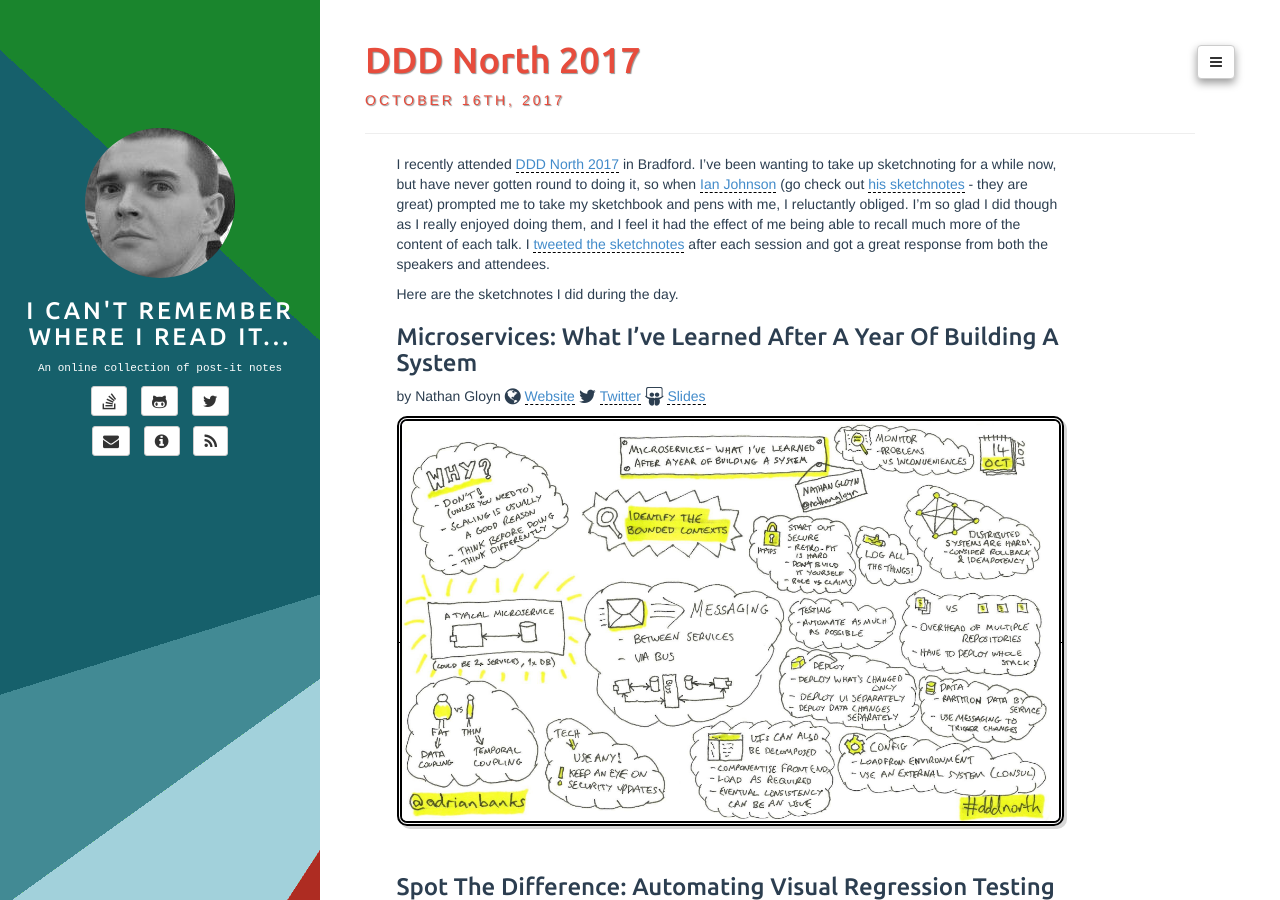
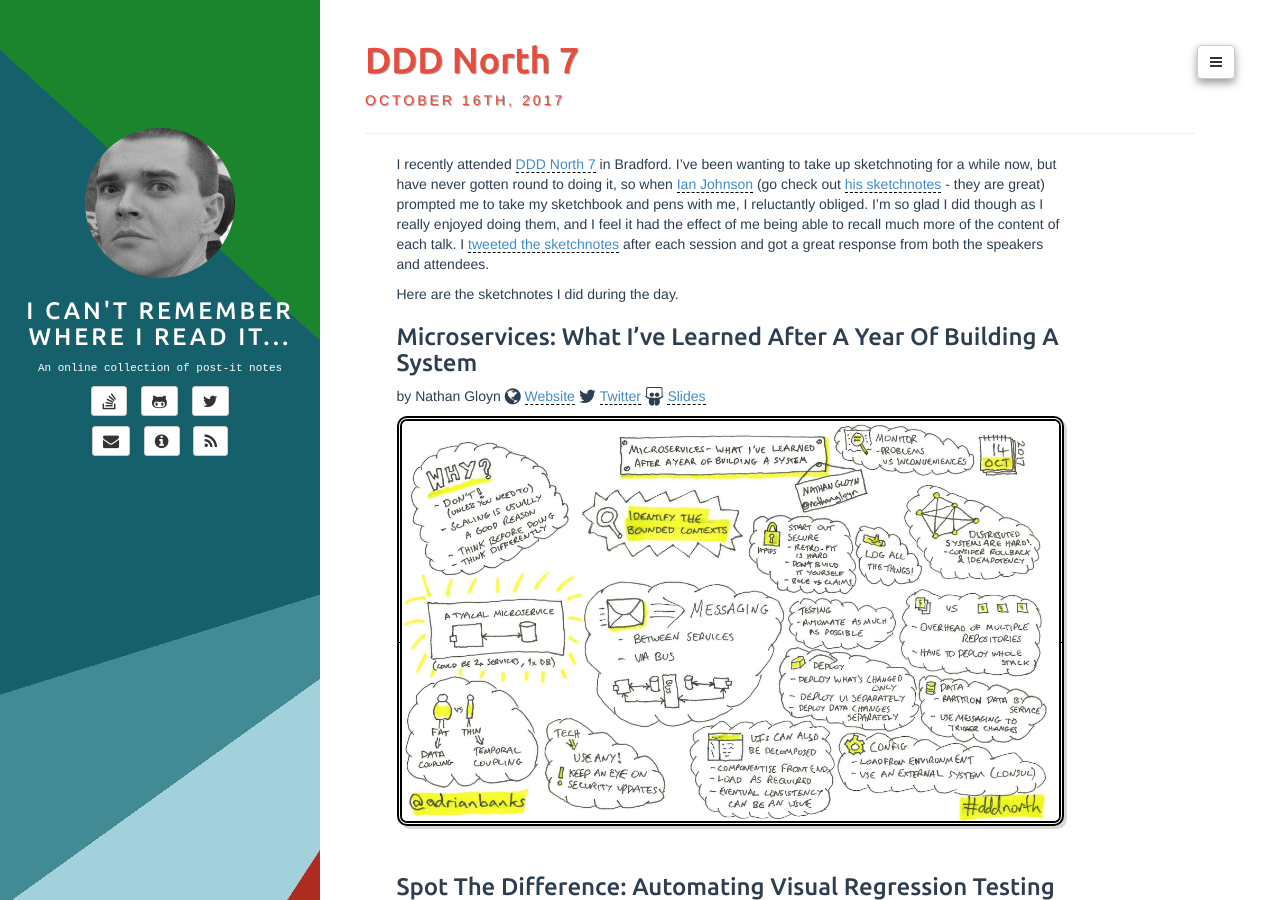
Before and after one commit to adrianbanks/adrianbanks.github.io, a Jekyll site: the page built from _posts/2017/10/2017-10-16-ddd-north-7.md, in a window 1280 px wide and 900 px high. Built offline with Jekyll 4.4.1, drawn with Linux system fonts in a browser that asks for light colours.

Commit message:
Use a consistent post naming style

```diff
--- a/_posts/2017/10/2017-10-16-ddd-north.md
+++ b/_posts/2017/10/2017-10-16-ddd-north-7.md
@@ -1,12 +1,12 @@
 ---
 layout: post
-title: DDD North 2017
+title: DDD North 7
 categories: [ddd-events, sketchnotes]
 tags: [microservices, testing, mob-programming, alexa]
 fullview: true
 ---
 
-I recently attended [DDD North 2017](http://www.dddnorth.co.uk) in Bradford. I've been wanting to take up sketchnoting for a while now, but have never gotten round to doing it, so when [Ian Johnson](https://twitter.com/IJohnson_TNF) (go check out [his sketchnotes](https://twitter.com/search?q=from%3Aijohnson_tnf%20%23sketchnote&src=typd) - they are great) prompted me to take my sketchbook and pens with me, I reluctantly obliged. I'm so glad I did though as I really enjoyed doing them, and I feel it had the effect of me being able to recall much more of the content of each talk. I [tweeted the sketchnotes](https://twitter.com/search?q=from%3Aadrianbanks%20%23dddnorth%20by&src=typd) after each session and got a great response from both the speakers and attendees.
+I recently attended [DDD North 7](http://www.dddnorth.co.uk) in Bradford. I've been wanting to take up sketchnoting for a while now, but have never gotten round to doing it, so when [Ian Johnson](https://twitter.com/IJohnson_TNF) (go check out [his sketchnotes](https://twitter.com/search?q=from%3Aijohnson_tnf%20%23sketchnote&src=typd) - they are great) prompted me to take my sketchbook and pens with me, I reluctantly obliged. I'm so glad I did though as I really enjoyed doing them, and I feel it had the effect of me being able to recall much more of the content of each talk. I [tweeted the sketchnotes](https://twitter.com/search?q=from%3Aadrianbanks%20%23dddnorth%20by&src=typd) after each session and got a great response from both the speakers and attendees.
 
 Here are the sketchnotes I did during the day.
 
```
Also changed, not shown: _posts/2018/01/2018-01-23-ndc-london-2018.md (renamed from _posts/2018/01/2018-01-23-ndc-london.md, +1 -1 lines), _posts/2020/02/2020-02-10-ndc-london-2020.md (renamed from _posts/2020/02/2020-02-10-ndclondon-2020.md, +1 -1 lines), _posts/2018/04/2018-04-23-ddd-south-west-8.md (renamed from _posts/2018/04/2018-04-23-ddd-south-west.md), _posts/2018/06/2018-06-26-ddd-reading-13.md (renamed from _posts/2018/06/2018-06-26-ddd-13.md), _posts/2019/02/2019-02-13-ndc-london-2019.md (renamed from _posts/2019/02/2019-02-13-ndclondon-2019.md), _posts/2019/03/2019-03-03-ddd-north-8.md (renamed from _posts/2019/03/2019-03-03-dddnorth.md), _posts/2019/04/2019-04-29-ddd-south-west-9.md (renamed from _posts/2019/04/2019-04-29-dddsouthwest.md).
